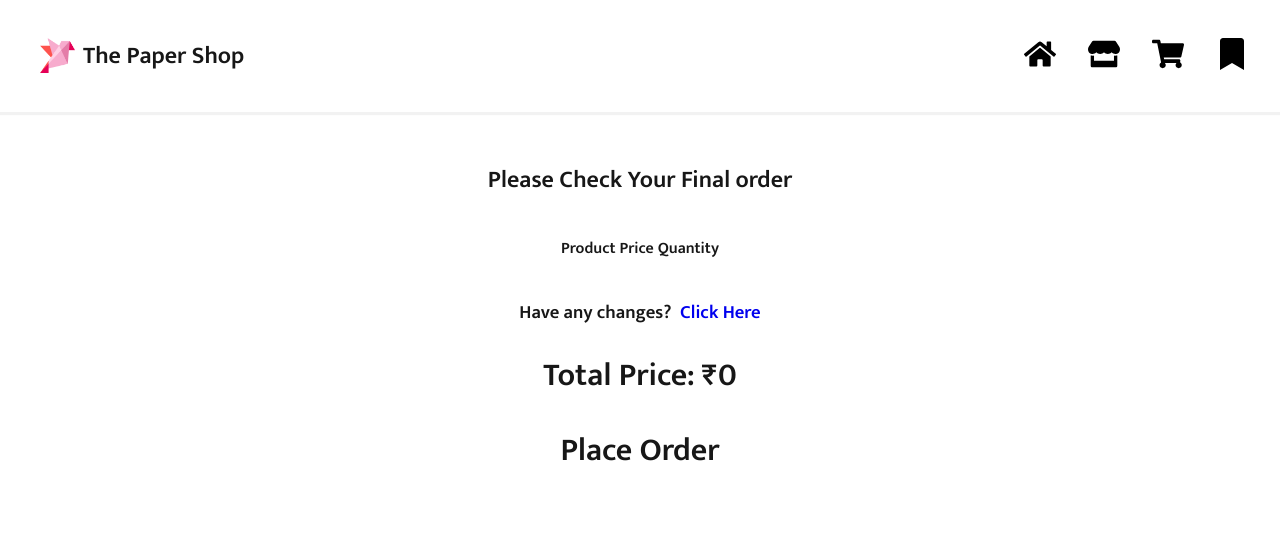
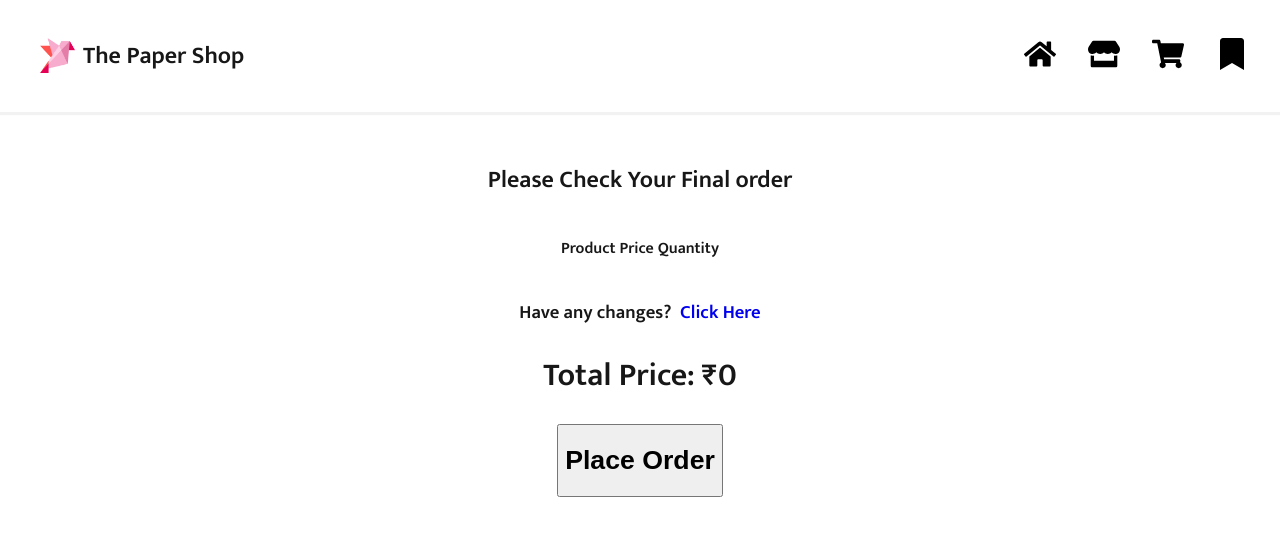
Before and after one commit to Amruta0103/e-commerce, a React (Create React App) app: page /checkout in a window 1280 px wide. Shown: the top 536 px of the page. Built offline with nearby package versions, Linux system fonts and the light colour scheme.

Commit message:
set time out complete
Do the designing with styled components for whole project

```diff
--- a/src/app/pages/checkout.jsx
+++ b/src/app/pages/checkout.jsx
@@ -7,6 +7,18 @@ const Checkout = () => {
   function reducer(sum,cartItem){
     return sum+cartItem.price* cartItem.quantity;
   }
+
+  const placeOrder = () => {
+    const intervalId = setTimeout( () => {
+      alert("Order is placed")
+    },1000)
+
+    return () => clearInterval(intervalId);
+  }
+
+
+
+
   return (
     <>
       <h2 style={{margin: "10rem auto auto"}}>Please Check Your Final order</h2>
@@ -31,7 +43,9 @@ const Checkout = () => {
       <h1>Total Price: ₹{cartItem.reduce(reducer,0)}</h1>
 
       <div>
-        <h1>Place Order</h1>
+        <button onClickCapture={placeOrder}>
+         <h1>Place Order</h1>
+        </button>
       </div>
     </>
   )
```
